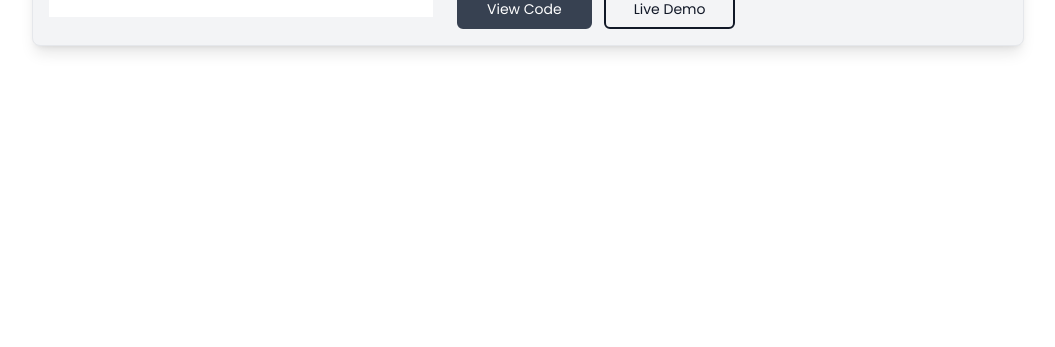
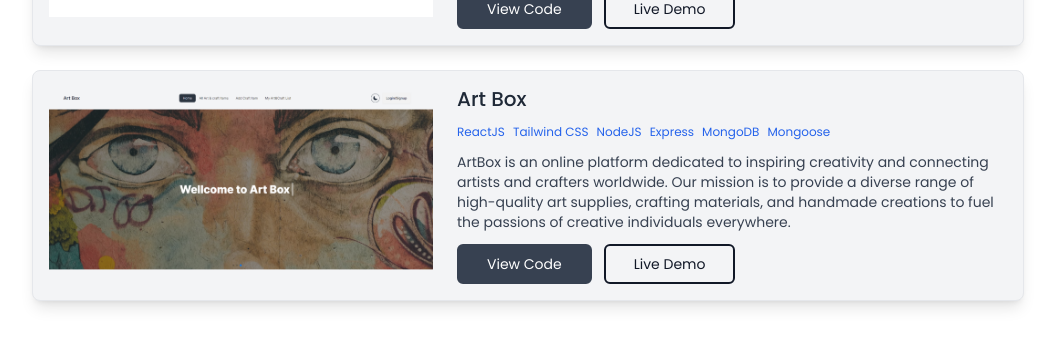
Before and after one commit to MahidunNobi/portfolio-client, a React (Vite) app: page / in a window 1280 px wide. Shown: the part 2166-2513 px from the top of the page, without its empty margins (112-1167 px from the left). Before the commit the page ends 2276 px from the top, so only its background shows below. Built offline with nearby package versions, Linux system fonts and the light colour scheme.

Commit message:
Add: Secound Project

```diff
--- /dev/null
+++ b/src/componants/Projects/ArtBox.jsx
@@ -0,0 +1,118 @@
+import Img from "../../assets/Projects/art-box.png";
+const ArtBox = () => {
+  return (
+    <div className="shadow-lg border flex flex-col md:flex-row p-4 rounded-lg gap-6 bg-gray-100">
+      {/* Image */}
+      <div className="max-w-96 rounded-lg overflow-hidden">
+        <img src={Img} alt="" />
+      </div>
+      {/* Content */}
+      <div className=" flex flex-col justify-between gap-3">
+        <h2
+          onClick={() => document.getElementById("art-box").showModal()}
+          className="text-xl font-medium leading-tight text-gray-800 hover:text-gray-900 hover:underline duration-300 cursor-pointer"
+        >
+          Art Box
+        </h2>
+        <div className="*:text-blue-600 space-x-2 text-xs">
+          <span>ReactJS</span>
+          <span>Tailwind CSS</span>
+          <span>NodeJS</span>
+          <span>Express</span>
+          <span>MongoDB</span>
+          <span>Mongoose</span>
+        </div>
+        <p className="text-sm text-gray-700">
+          ArtBox is an online platform dedicated to inspiring creativity and
+          connecting artists and crafters worldwide. Our mission is to provide a
+          diverse range of high-quality art supplies, crafting materials, and
+          handmade creations to fuel the passions of creative individuals
+          everywhere.
+        </p>
+        <div className="flex flex-col sm:flex-row gap-1 md:gap-3 items-start">
+          <a
+            href="https://github.com/MahidunNobi/art-box-client?tab=readme-ov-file"
+            target="_blank"
+            className="inline-block w-full md:w-auto"
+          >
+            <button className="w-full md:w-auto bg-gray-700 border-2 border-gray-700 text-white text-sm px-7 rounded-md py-2 hover:border-gray-900 hover:bg-gray-900 duration-200">
+              View Code
+            </button>
+          </a>
+          <a
+            href="https://art-box-9002b.web.app"
+            target="_blank"
+            className="inline-block w-full md:w-auto"
+          >
+            <button className="w-full md:w-auto border-2 border-gray-900 text-gray-900 hover:bg-gray-900 text-sm hover:text-white duration-200 px-7 rounded-md py-2 flex items-center justify-center gap-3 ">
+              Live Demo
+            </button>
+          </a>
+        </div>
+      </div>
+      <dialog id="art-box" className="modal">
+        <div className="modal-box w-11/12 max-w-5xl">
+          <form method="dialog">
+            {/* if there is a button in form, it will close the modal */}
+            <button className="btn btn-sm btn-circle btn-ghost absolute right-2 top-2">
+              ✕
+            </button>
+          </form>
+
+          <div className="max-w-4xl mx-auto p-6 bg-white shadow-md rounded-lg">
+            {/* Title */}
+            <h1 className="text-3xl font-bold mb-4">Art Box</h1>
+
+            {/* Description */}
+            <p className="text-lg mb-4">
+              <strong>ArtBox</strong> is an online platform dedicated to
+              inspiring creativity and connecting artists and crafters
+              worldwide. Our mission is to provide a diverse range of
+              high-quality art supplies, crafting materials, and handmade
+              creations to fuel the passions of creative individuals everywhere.
+            </p>
+
+            <p className="text-lg mb-4">
+              From paintings and drawings to DIY projects and artisanal crafts,
+              ArtBox offers a curated selection of products and resources to
+              support artists and makers of all skill levels. Beyond shopping,
+              ArtBox is also a vibrant community where members can share their
+              work, exchange ideas, and find inspiration from fellow creators.
+            </p>
+
+            {/* Selected Category */}
+            <p className="text-lg mb-4">
+              <strong>Selected Category:</strong> Painting and Drawing
+            </p>
+
+            {/* Features */}
+            <h2 className="text-2xl font-semibold mb-3">Features</h2>
+            <ul className="list-disc pl-6 mb-4">
+              <li>Email and Password-based authentication</li>
+              <li>Google authentication</li>
+              <li>GitHub authentication</li>
+              <li>Protected route</li>
+              <li>Create art and craft item functionality</li>
+              <li>Update art and craft item functionality</li>
+              <li>Delete art and craft functionality</li>
+              <li>Browse by category functionality</li>
+            </ul>
+
+            {/* NPM Packages */}
+            <h2 className="text-2xl font-semibold mb-3">NPM Packages</h2>
+            <ul className="list-disc pl-6 mb-4">
+              <li>react-icons</li>
+              <li>react-simple-typewriter</li>
+              <li>react-tooltip</li>
+              <li>sweetalert2</li>
+              <li>swiper</li>
+              <li>firebase</li>
+            </ul>
+          </div>
+        </div>
+      </dialog>
+    </div>
+  );
+};
+
+export default ArtBox;
--- a/src/componants/Projects/Projects.jsx
+++ b/src/componants/Projects/Projects.jsx
@@ -1,4 +1,5 @@
 import Title from "../Shared/Title";
+import ArtBox from "./ArtBox";
 import PostPortal from "./PostPortal";
 
 const Projects = () => {
@@ -9,6 +10,7 @@ const Projects = () => {
         {/* -------Projects Container-------- */}
         <div className="space-y-6 mt-6">
           <PostPortal />
+          <ArtBox />
         </div>
       </div>
     </section>
```
